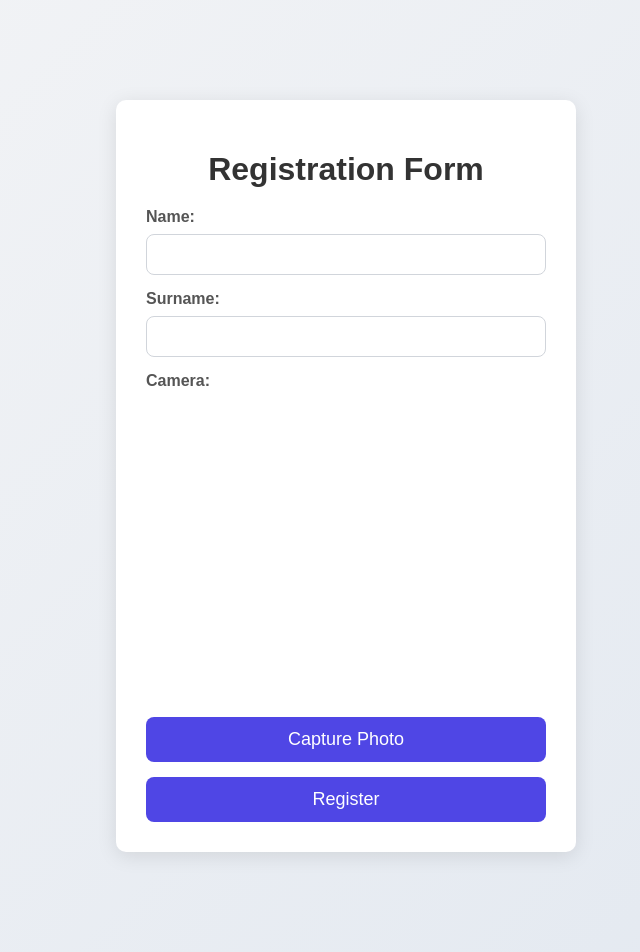
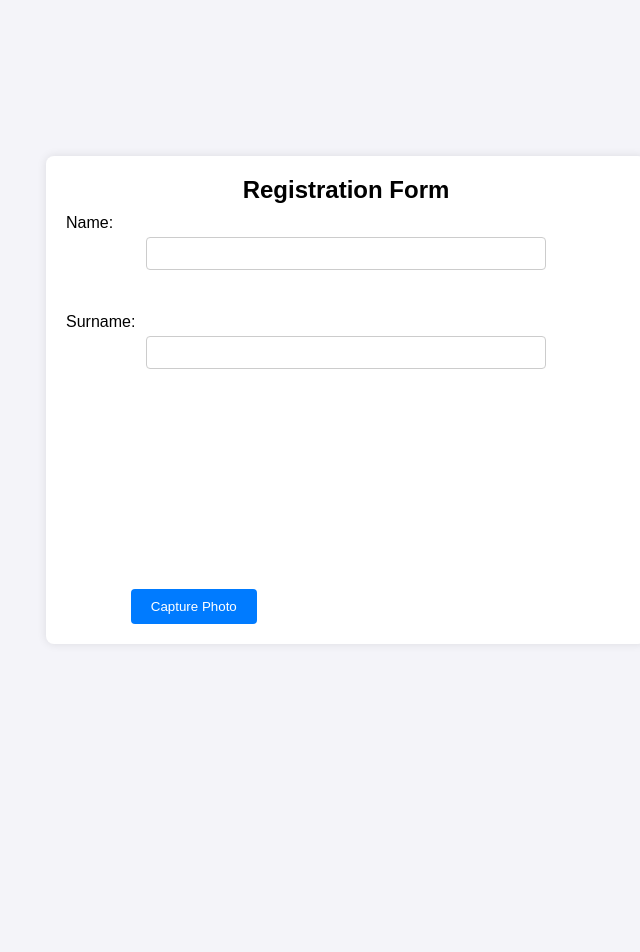
Before and after one commit to DenArs2719/face_rec, a Flask app: page / in a window 1280 px wide. Shown: the whole page, without its empty margins (294-934 px from the left). After the commit the page ends 624 px from the top, so only its background shows below. Run offline with Flask 3, Linux system fonts and the light colour scheme; some libraries are stand-ins or nearby versions.

Commit message:
make registration form better

```diff
--- a/app/static/css/styles.css
+++ b/app/static/css/styles.css
@@ -1,82 +1,98 @@
 /* styles.css */
+* {
+    margin: 0;
+    padding: 0;
+    box-sizing: border-box;
+}
+
 body {
-    font-family: 'Arial', sans-serif;
-    background: linear-gradient(135deg, #f3f4f6, #e2e8f0);
+    font-family: Arial, sans-serif;
+    background-color: #f4f4f9;
+    display: flex;
+    justify-content: center;
+    align-items: center;
+    height: 100vh;
     margin: 0;
     padding: 0;
 }
 
 .container {
-    width: 400px;
-    margin: 100px auto;
-    padding: 30px;
-    background-color: #ffffff;
-    border-radius: 10px;
-    box-shadow: 0 4px 20px rgba(0, 0, 0, 0.1);
-    transition: transform 0.3s ease-in-out;
+    background-color: white;
+    padding: 20px;
+    border-radius: 8px;
+    box-shadow: 0 0 10px rgba(0, 0, 0, 0.1);
+    width: 90vw; /* Default width is 90% of the viewport */
+    max-width: 600px; /* Max width of the form */
 }
 
-.container:hover {
-    transform: translateY(-5px);
+h2 {
+    text-align: center;
 }
 
-h1 {
-    text-align: center;
-    color: #333;
-    margin-bottom: 20px;
-}
-
-.form-group {
-    margin-bottom: 15px;
+form {
+    display: flex;
+    flex-direction: column;
+    align-items: center;
 }
 
 label {
-    display: block;
-    margin-bottom: 8px;
-    font-weight: bold;
-    color: #555;
+    margin: 10px 0 5px;
+    font-size: 1rem;
+    width: 100%;
 }
 
-input[type="text"],
-input[type="file"] {
+input[type="text"], input[type="file"] {
+    padding: 8px;
+    margin-bottom: 15px;
+    border: 1px solid #ccc;
+    border-radius: 4px;
     width: 100%;
-    padding: 12px;
-    border: 1px solid #d1d5db;
-    border-radius: 8px;
-    box-sizing: border-box;
-    transition: border-color 0.3s;
+    max-width: 400px; /* Max width for text fields */
 }
 
-input[type="text"]:focus,
-input[type="file"]:focus {
-    border-color: #4f46e5;  /* Dark blue color on focus */
-    outline: none;
-    box-shadow: 0 0 5px rgba(79, 70, 229, 0.5);  /* Subtle glow */
+button {
+    padding: 10px 20px;
+    background-color: #007bff;
+    color: white;
+    border: none;
+    border-radius: 4px;
+    cursor: pointer;
 }
 
-.submit-btn {
-    width: 100%;
-    padding: 12px;
-    background-color: #4f46e5;
-    color: white;
-    border: none;
-    border-radius: 8px;
-    cursor: pointer;
-    font-size: 18px;
-    transition: background-color 0.3s, transform 0.3s;
+button:hover {
+    background-color: #0056b3;
 }
 
-.submit-btn:hover {
-    background-color: #4338ca;  /* Darken on hover */
-    transform: translateY(-2px);
-}
-
-.submit-btn:active {
-    transform: translateY(0);  /* Button press effect */
+video {
+    width: 100%;
+    max-width: 400px;
+    height: auto;
+    border-radius: 8px;
+    margin-bottom: 10px;
 }
 
 #message {
-    font-size: 1.2em;
+    color: green;
     font-weight: bold;
-    margin-top: 10px;
+    text-align: center;
 }
+
+#registerButton {
+    margin-top: 15px;
+}
+
+/* Media query for smaller screens */
+@media (max-width: 768px) {
+    .container {
+        width: 95vw;
+        max-width: 400px; /* Make the form narrower on smaller screens */
+    }
+
+    label, input[type="text"], button, video {
+        font-size: 0.9rem; /* Adjust font size for small screens */
+    }
+
+    button {
+        width: 100%;
+    }
+}
--- a/app/templates/register.html
+++ b/app/templates/register.html
@@ -3,67 +3,84 @@
 <head>
     <meta charset="UTF-8">
     <meta name="viewport" content="width=device-width, initial-scale=1.0">
-    <title>Registration Form</title>
+    <title>Register</title>
     <link rel="stylesheet" href="static/css/styles.css">
 </head>
 <body>
     <div class="container">
-        <h1>Registration Form</h1>
-        <form id="registration-form" method="POST" enctype="multipart/form-data">
-            <div class="form-group">
-                <label for="name">Name:</label>
-                <input type="text" id="name" name="name" required>
+        <h2>Registration Form</h2>
+
+        <form id="registerForm" method="POST">
+            <label for="name">Name:</label>
+            <input type="text" id="name" name="name" required><br>
+
+            <label for="surname">Surname:</label>
+            <input type="text" id="surname" name="surname" required><br>
+
+            <!-- Camera section -->
+            <div id="cameraSection">
+                <video id="video" autoplay></video>
+                <button type="button" id="captureButton" onclick="capturePhoto()">Capture Photo</button>
             </div>
 
-            <div class="form-group">
-                <label for="surname">Surname:</label>
-                <input type="text" id="surname" name="surname" required>
-            </div>
+            <!-- Hidden image input to send captured photo data -->
+            <input type="hidden" id="imageData" name="image">
 
-            <div class="form-group">
-                <label for="video">Camera:</label>
-                <video id="video" width="400" height="300" autoplay></video>
-            </div>
+            <!-- Registration button, initially hidden until photo is captured -->
+            <button type="submit" id="registerButton" style="display:none;">Register</button>
+        </form>
 
-            <div class="form-group">
-                <button type="button" id="capture" class="submit-btn">Capture Photo</button>
-            </div>
-
-            <canvas id="canvas" style="display:none;"></canvas>
-            <input type="hidden" name="image" id="image-data">
-
-            <div id="message" style="color: green; margin-top: 10px;"></div> <!-- Message Display -->
-
-            <button type="submit" class="submit-btn">Register</button>
-        </form>
+        <!-- Success message -->
+        <p id="message" style="display:none;">Photo saved successfully!</p>
     </div>
 
     <script>
-        // Access the camera
         const video = document.getElementById('video');
-        const canvas = document.getElementById('canvas');
-        const imageDataInput = document.getElementById('image-data');
-        const messageDisplay = document.getElementById('message');  // Message display element
+        const captureButton = document.getElementById('captureButton');
+        const registerButton = document.getElementById('registerButton');
+        const cameraSection = document.getElementById('cameraSection');
+        const message = document.getElementById('message');
 
-        navigator.mediaDevices.getUserMedia({ video: true })
-            .then(stream => {
-                video.srcObject = stream;
-            })
-            .catch(err => {
-                console.error("Error accessing camera: " + err);
-            });
+        // Access the user's camera
+        navigator.mediaDevices.getUserMedia({ video: true }).then(stream => {
+            video.srcObject = stream;
+        });
 
-        document.getElementById('capture').addEventListener('click', () => {
+        // Dynamically set the video element size based on screen width
+        function adjustVideoSize() {
+            const screenWidth = window.innerWidth;
+            const screenHeight = window.innerHeight;
+
+            // Adjust video size to be 80% of screen width and height, or a fixed max size
+            if (screenWidth < 600) {
+                video.style.width = '100%';
+                video.style.height = 'auto';
+            } else {
+                video.style.width = '80%';
+                video.style.maxWidth = '400px'; // Set a maximum width for larger screens
+            }
+        }
+
+        // Call the function on load and when the window is resized
+        window.onload = adjustVideoSize;
+        window.onresize = adjustVideoSize;
+
+        function capturePhoto() {
+            const canvas = document.createElement('canvas');
             const context = canvas.getContext('2d');
             canvas.width = video.videoWidth;
             canvas.height = video.videoHeight;
             context.drawImage(video, 0, 0, canvas.width, canvas.height);
-            const dataUrl = canvas.toDataURL('image/jpeg');
-            imageDataInput.value = dataUrl;  // Save the image data
 
-            // Show success message
-            messageDisplay.innerText = "Photo saved successfully!";
-        });
+            // Get the image data in base64
+            const imageData = canvas.toDataURL('image/jpeg');
+            document.getElementById('imageData').value = imageData;
+
+            // Hide camera section and show success message
+            cameraSection.style.display = 'none';
+            message.style.display = 'block';
+            registerButton.style.display = 'block';  // Show register button
+        }
     </script>
 </body>
 </html>
```
